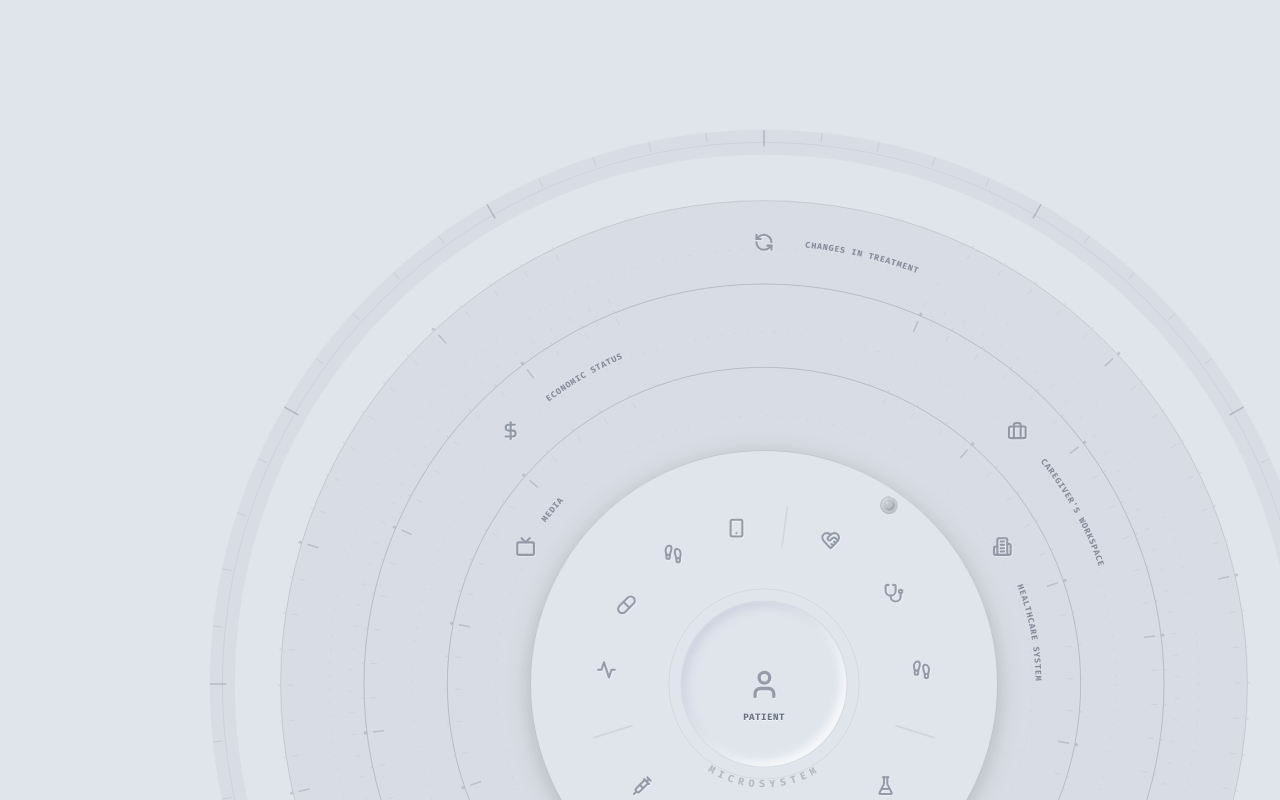
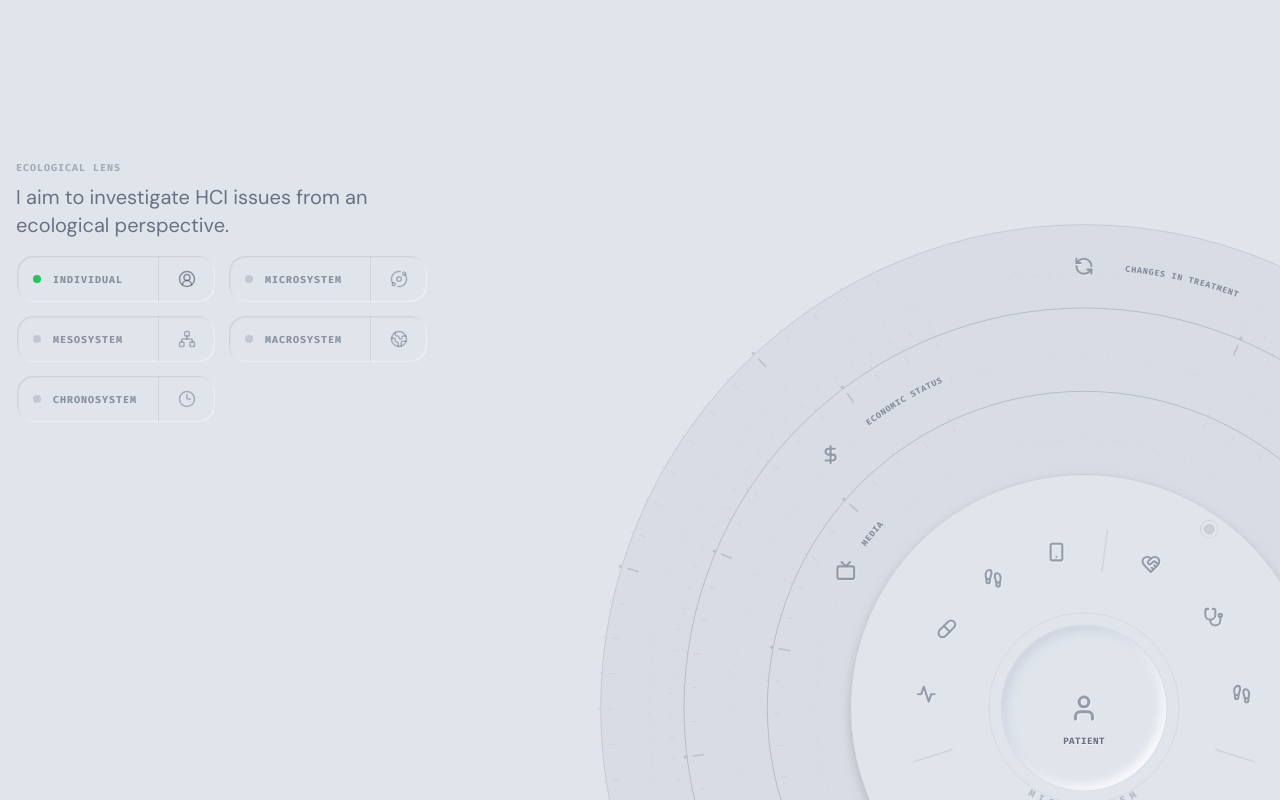
Before and after one commit to KefanXu/KefanXu_Web, a React (Vite) app: page / in a window 1280 px wide. Shown: the part 2360-3160 px from the top of the page. Built offline with nearby package versions, Linux system fonts and the light colour scheme.

Commit message:
Update assets and components for new build
Replaced old CSS and JS asset files with new versions in the dist/assets directory. Updated index.html to reference the new asset files. Made changes to EcologicalDiagram.tsx and Research.tsx components, likely to support the new build or features.

```diff
--- a/src/components/EcologicalDiagram.tsx
+++ b/src/components/EcologicalDiagram.tsx
@@ -1,5 +1,5 @@
-import React, { useEffect, useRef, useState } from 'react';
-import { motion, useMotionValue, useSpring, animate } from 'framer-motion';
+import React, { useEffect, useRef } from 'react';
+import { motion, useMotionValue, animate } from 'framer-motion';
 import {
   User, Briefcase, Smartphone, Footprints, Pill, Activity,
   Globe, Syringe, Clock, Apple, FlaskConical, HeartHandshake,
@@ -43,30 +43,61 @@ const RingLayer: React.FC<{
   svgRef: React.RefObject<SVGSVGElement>;
   svgSize: number;
 }> = ({ layer, index, svgRef, svgSize }) => {
+  // During drag we update rotation directly (no spring) for Safari performance.
+  // On release we animate back to 0 with a spring.
   const rotation = useMotionValue(0);
   const springConfig = { damping: 25, stiffness: 120, mass: 0.8 };
-  const smoothRotation = useSpring(rotation, springConfig);
   const lastAngle = useRef(0);
   const isDraggingRef = useRef(false);
   const activePointerIdRef = useRef<number | null>(null);
-  const [renderRotation, setRenderRotation] = useState(0);
+  const groupRef = useRef<SVGGElement | null>(null);
+  const rafRef = useRef<number | null>(null);
+  const pendingRotationRef = useRef(0);
+  const centerXRef = useRef<number | null>(null);
+  const centerYRef = useRef<number | null>(null);
+  const springAnimRef = useRef<ReturnType<typeof animate> | null>(null);
   const isRaisedRing = layer.name === 'MICROSYSTEM';
 
-  // Render rotation via a real SVG transform attribute.
-  // This avoids Framer's SVG/CSS transform edge cases that can break dragging
-  // and cause the microsystem ring to appear detached under scaling.
+  // PERF (Safari): avoid React re-render on every frame while dragging.
+  // We update the SVG transform attribute directly in rAF.
   useEffect(() => {
-    const unsubscribe = smoothRotation.on('change', (v) => setRenderRotation(v));
-    return unsubscribe;
-  }, [smoothRotation]);
+    const apply = () => {
+      rafRef.current = null;
+      if (!groupRef.current) return;
+      groupRef.current.setAttribute('transform', `rotate(${pendingRotationRef.current} ${cx} ${cy})`);
+    };
+
+    const unsubscribe = rotation.on('change', (v) => {
+      pendingRotationRef.current = v;
+      if (rafRef.current != null) return;
+      rafRef.current = requestAnimationFrame(apply);
+    });
+
+    // Set initial transform
+    pendingRotationRef.current = rotation.get();
+    if (groupRef.current) {
+      groupRef.current.setAttribute('transform', `rotate(${pendingRotationRef.current} ${cx} ${cy})`);
+    }
+
+    return () => {
+      unsubscribe();
+      if (rafRef.current != null) cancelAnimationFrame(rafRef.current);
+      rafRef.current = null;
+    };
+  }, [rotation]);
 
   // Angular Drag Logic
   const getAngle = (event: MouseEvent | TouchEvent | PointerEvent) => {
+    // Use cached center during drag (Safari perf)
+    let centerX = centerXRef.current;
+    let centerY = centerYRef.current;
+    if (centerX == null || centerY == null) {
       if (!svgRef.current) return 0;
       const rect = svgRef.current.getBoundingClientRect();
       // Map SVG user-space center (cx, cy) into screen coordinates
-    const centerX = rect.left + (cx / svgSize) * rect.width;
-    const centerY = rect.top + (cy / svgSize) * rect.height;
+      centerX = rect.left + (cx / svgSize) * rect.width;
+      centerY = rect.top + (cy / svgSize) * rect.height;
+    }
 
     const clientX = (event as any).clientX || (event as any).touches?.[0].clientX;
     const clientY = (event as any).clientY || (event as any).touches?.[0].clientY;
@@ -84,6 +115,18 @@ const RingLayer: React.FC<{
     (e.currentTarget as SVGGElement).setPointerCapture(e.pointerId);
     isDraggingRef.current = true;
     activePointerIdRef.current = e.pointerId;
+
+    // Stop any spring-back animation currently running
+    springAnimRef.current?.stop?.();
+    springAnimRef.current = null;
+
+    // Cache center point for duration of drag
+    if (svgRef.current) {
+      const rect = svgRef.current.getBoundingClientRect();
+      centerXRef.current = rect.left + (cx / svgSize) * rect.width;
+      centerYRef.current = rect.top + (cy / svgSize) * rect.height;
+    }
+
     lastAngle.current = getAngle(e.nativeEvent);
   };
 
@@ -105,7 +148,9 @@ const RingLayer: React.FC<{
     if (activePointerIdRef.current !== pointerId) return;
     isDraggingRef.current = false;
     activePointerIdRef.current = null;
-    animate(rotation, 0, { type: 'spring', ...springConfig });
+    centerXRef.current = null;
+    centerYRef.current = null;
+    springAnimRef.current = animate(rotation, 0, { type: 'spring', ...springConfig });
   };
 
   const handlePointerUp: React.PointerEventHandler<SVGGElement> = (e) => {
@@ -123,41 +168,47 @@ const RingLayer: React.FC<{
   const renderMicroLed = () => {
     if (layer.name !== 'MICROSYSTEM') return null;
 
-    // Sunken “socket” indicator (Safari-safe: gradient + strokes, no complex filters)
+    // Sunken “socket” indicator (recessed circle)
     const a = 305;
     const p = getPos(a, layer.radius + layer.width / 2 - 18);
 
     return (
       <g pointerEvents="none">
-        {/* Main recess */}
-        <circle cx={p.x} cy={p.y} r={10.5} fill="url(#socketGrad)" />
-        {/* Inner bed */}
-        <circle cx={p.x} cy={p.y} r={6.7} fill="url(#socketInnerGrad)" opacity={0.95} />
-        {/* Highlight rim (top-left) */}
+        <circle
+          cx={p.x}
+          cy={p.y}
+          r={10.5}
+          className="fill-bg-light dark:fill-bg-dark"
+          filter="url(#inset-recess)"
+        />
+        {/* Darker inner bed (adds depth) */}
+        <circle
+          cx={p.x}
+          cy={p.y}
+          r={6.6}
+          className="fill-black/10 dark:fill-black/55"
+          opacity={0.9}
+        />
+        {/* Inner highlight ring */}
+        <circle
+          cx={p.x}
+          cy={p.y}
+          r={8.2}
+          fill="none"
+          stroke="currentColor"
+          strokeWidth="1"
+          className="text-white/25 dark:text-white/10"
+          opacity={0.55}
+        />
+        {/* Subtle rim */}
         <circle
           cx={p.x}
           cy={p.y}
           r={10.5}
           fill="none"
-          stroke="rgba(255,255,255,0.35)"
+          stroke="currentColor"
           strokeWidth="1"
-          strokeDasharray="42 999"
-          strokeLinecap="round"
-          transform={`rotate(225 ${p.x} ${p.y})`}
-          opacity={0.6}
-        />
-        {/* Shadow rim (bottom-right) */}
-        <circle
-          cx={p.x}
-          cy={p.y}
-          r={10.5}
-          fill="none"
-          stroke="rgba(0,0,0,0.22)"
-          strokeWidth="1"
-          strokeDasharray="42 999"
-          strokeLinecap="round"
-          transform={`rotate(45 ${p.x} ${p.y})`}
-          opacity={0.55}
+          className="text-text-light/10 dark:text-text-dark/10"
         />
       </g>
     );
@@ -277,7 +328,8 @@ const RingLayer: React.FC<{
 
   return (
     <g
-      transform={`rotate(${renderRotation} ${cx} ${cy})`}
+      ref={groupRef}
+      transform={`rotate(0 ${cx} ${cy})`}
       style={{ touchAction: 'none' }}
       onPointerDown={handlePointerDown}
       onPointerMove={handlePointerMove}
@@ -308,11 +360,7 @@ const RingLayer: React.FC<{
             ? 'stroke-bg-light dark:stroke-bg-dark'
             : 'stroke-text-light/5 dark:stroke-text-dark/5'
         }`}
-        style={
-          isRaisedRing
-            ? { filter: `drop-shadow(0px 6px 14px rgba(0,0,0,0.18))` }
-            : undefined
-        }
+        filter={isRaisedRing ? 'url(#ring-raised-shadow)' : undefined}
       />
 
       {/* Flat rings: add subtle engraved boundaries (vault-dial feel) */}
@@ -486,17 +534,16 @@ const RingLayer: React.FC<{
                 </g>
               )}
 
-              {/* Icon */}
-              <foreignObject x={x - 20} y={y - 20} width={40} height={40} className="overflow-visible pointer-events-none">
-                <div className="w-full h-full flex items-center justify-center">
-                  <div
+              {/* Icon (Safari-safe: avoid foreignObject inside transformed SVG) */}
+              <g transform={`translate(${x - 12}, ${y - 12})`} className="pointer-events-none">
+                <el.icon
+                  width={24}
+                  height={24}
+                  strokeWidth={2.5}
                   className="text-text-light dark:text-text-dark opacity-50 group-hover:text-blue-500 dark:group-hover:text-blue-400 group-hover:opacity-100 transition-all duration-300"
                   style={{ filter: 'drop-shadow(1px 1px 0px rgba(255,255,255,0.8))' }}
-                  >
-                    <el.icon size={24} strokeWidth={2.5} />
-                  </div>
-                </div>
-              </foreignObject>
+                />
+              </g>
 
               {/* Hit Area - Transparent Circle for Hover */}
               <circle cx={x} cy={y} r={35} fill="transparent" className="pointer-events-auto cursor-pointer" />
@@ -586,71 +633,81 @@ export const EcologicalDiagram: React.FC = () => {
         className="relative flex-none scale-75 md:scale-90 lg:scale-100 origin-right"
         style={{ width: 1000, height: 1000 }}
       >
-        <svg ref={svgRef} viewBox={`0 0 ${svgSize} ${svgSize}`} className="w-full h-full font-sans select-none overflow-visible">
+        {/* Safari can clip SVG content outside the viewBox unless overflow is set via SVG attribute. */}
+        <svg
+          ref={svgRef}
+          viewBox={`0 0 ${svgSize} ${svgSize}`}
+          overflow="visible"
+          className="w-full h-full font-sans select-none overflow-visible"
+        >
           <defs>
             <pattern id="grid-pattern" x="0" y="0" width="40" height="40" patternUnits="userSpaceOnUse">
               <path d="M 40 0 L 0 0 0 40" fill="none" stroke="currentColor" strokeWidth="0.5" className="text-text-light/5 dark:text-text-dark/5" />
             </pattern>
-            {/* Safari-safe recessed socket gradients */}
-            <radialGradient id="socketGrad" cx="35%" cy="35%" r="75%">
-              <stop offset="0%" stopColor="#D6DBE2" />
-              <stop offset="55%" stopColor="#C6CBD3" />
-              <stop offset="100%" stopColor="#B8BDC6" />
-            </radialGradient>
-            <radialGradient id="socketInnerGrad" cx="30%" cy="30%" r="80%">
-              <stop offset="0%" stopColor="rgba(255,255,255,0.30)" />
-              <stop offset="45%" stopColor="rgba(0,0,0,0.06)" />
-              <stop offset="100%" stopColor="rgba(0,0,0,0.22)" />
-            </radialGradient>
+            {/* Recessed “socket” effect for microsystem indicator */}
+            <filter id="inset-recess" x="-140%" y="-140%" width="280%" height="280%">
+              {/* Dark inset (bottom-right) */}
+              <feOffset in="SourceAlpha" dx="3" dy="3" result="off1" />
+              <feGaussianBlur in="off1" stdDeviation="2.4" result="blur1" />
+              <feComposite in="blur1" in2="SourceAlpha" operator="arithmetic" k2="-1" k3="1" result="inset1" />
+              <feColorMatrix
+                in="inset1"
+                type="matrix"
+                values="
+                  0 0 0 0 0
+                  0 0 0 0 0
+                  0 0 0 0 0
+                  0 0 0 0.48 0
+                "
+                result="shadow1"
+              />
+
+              {/* Light inset highlight (top-left) */}
+              <feOffset in="SourceAlpha" dx="-3" dy="-3" result="off2" />
+              <feGaussianBlur in="off2" stdDeviation="2.4" result="blur2" />
+              <feComposite in="blur2" in2="SourceAlpha" operator="arithmetic" k2="-1" k3="1" result="inset2" />
+              <feColorMatrix
+                in="inset2"
+                type="matrix"
+                values="
+                  0 0 0 0 1
+                  0 0 0 0 1
+                  0 0 0 0 1
+                  0 0 0 0.24 0
+                "
+                result="highlight"
+              />
+
+              <feMerge>
+                <feMergeNode in="shadow1" />
+                <feMergeNode in="highlight" />
+                <feMergeNode in="SourceGraphic" />
+              </feMerge>
+            </filter>
+
+            {/* Raised ring shadow (Safari-safe replacement for CSS drop-shadow) */}
+            <filter id="ring-raised-shadow" x="-30%" y="-30%" width="160%" height="160%">
+              <feGaussianBlur in="SourceAlpha" stdDeviation="7" result="blur" />
+              <feOffset in="blur" dx="0" dy="6" result="offsetBlur" />
+              <feColorMatrix
+                in="offsetBlur"
+                type="matrix"
+                values="
+                  0 0 0 0 0
+                  0 0 0 0 0
+                  0 0 0 0 0
+                  0 0 0 0.18 0
+                "
+                result="shadow"
+              />
+              <feMerge>
+                <feMergeNode in="shadow" />
+                <feMergeNode in="SourceGraphic" />
+              </feMerge>
+            </filter>
           </defs>
 
           <rect x="0" y="0" width={svgSize} height={svgSize} fill="url(#grid-pattern)" className="opacity-50" />
-
-          {/* Vault dial bezel + tick marks (static scale) */}
-          <g pointerEvents="none">
-            {/* Outer bezel (subtle, matches neumorphism) */}
-            <circle
-              cx={cx}
-              cy={cy}
-              r={rChrono + 120}
-              fill="none"
-              stroke="currentColor"
-              strokeWidth="30"
-              className="text-text-light/5 dark:text-text-dark/5"
-            />
-            <circle
-              cx={cx}
-              cy={cy}
-              r={rChrono + 120}
-              fill="none"
-              stroke="currentColor"
-              strokeWidth="1"
-              className="text-text-light/10 dark:text-text-dark/10"
-            />
-
-            {/* Tick marks */}
-            {Array.from({ length: 60 }).map((_, i) => {
-              const a = i * 6;
-              const isMajor = i % 5 === 0;
-              const rOuter = rChrono + 120 + 14;
-              const rInner = rOuter - (isMajor ? 18 : 10);
-              const start = getPos(a, rInner);
-              const end = getPos(a, rOuter);
-              return (
-                <line
-                  key={`tick-${i}`}
-                  x1={start.x}
-                  y1={start.y}
-                  x2={end.x}
-                  y2={end.y}
-                  stroke="currentColor"
-                  strokeWidth={isMajor ? 2 : 1}
-                  strokeLinecap="round"
-                  className={isMajor ? 'text-text-light/25 dark:text-text-dark/25' : 'text-text-light/15 dark:text-text-dark/15'}
-                />
-              );
-            })}
-          </g>
 
           {/* Render Layers Outer to Inner for Pyramid Stacking */}
           {layers.slice().reverse().map((layer, i) => (
@@ -659,28 +716,29 @@ export const EcologicalDiagram: React.FC = () => {
 
           {/* Center Group (Patient) */}
           <g>
+            {/* Center surface (restored neumorphism). Safari-safe by using XHTML namespace. */}
             <foreignObject x={cx - 100} y={cy - 100} width={200} height={200}>
-               <div className="w-full h-full rounded-full flex items-center justify-center
+              <div
+                {...({ xmlns: 'http://www.w3.org/1999/xhtml' } as any)}
+                className="w-full h-full rounded-full flex items-center justify-center
                    bg-bg-light dark:bg-bg-dark
                    shadow-[inset_6px_6px_12px_rgba(163,177,198,0.3),inset_-6px_-6px_12px_rgba(255,255,255,0.8)]
                    dark:shadow-[inset_6px_6px_12px_rgba(0,0,0,0.6),inset_-6px_-6px_12px_rgba(255,255,255,0.05)]
                    border border-text-light/5 dark:border-text-dark/5"
-               >
-               </div>
+              />
             </foreignObject>
 
             {centerElements.map((el, i) => (
               <g key={i} transform={`translate(${cx + el.x}, ${cy + el.y})`}>
-                 <foreignObject x={-el.size/2} y={-el.size/2} width={el.size} height={el.size} className="overflow-visible pointer-events-none">
-                    <div className={`w-full h-full flex items-center justify-center ${i === 0 ? 'scale-110' : 'scale-100'}`}>
-                      <div
+                 <g transform={`translate(${-((el.size * 0.7) / 2)}, ${-((el.size * 0.7) / 2)})`} className="pointer-events-none">
+                   <el.icon
+                     width={el.size * 0.7}
+                     height={el.size * 0.7}
+                     strokeWidth={2.5}
                      className="text-text-light dark:text-text-dark opacity-50"
                      style={{ filter: 'drop-shadow(1px 1px 0px rgba(255,255,255,0.8))' }}
-                      >
-                        <el.icon size={el.size * 0.7} strokeWidth={2.5} />
-                      </div>
-                    </div>
-                 </foreignObject>
+                   />
+                 </g>
                  <text y={el.size/2 + 18} textAnchor="middle" className="text-[11px] font-bold fill-text-light dark:fill-text-dark uppercase tracking-wider opacity-80" style={{ textShadow: '0 1px 0 rgba(255,255,255,0.8)' }}>
                    {el.label}
                  </text>
--- a/src/components/Research.tsx
+++ b/src/components/Research.tsx
@@ -5,12 +5,26 @@ import { NeuButton } from './NeuButton';
 import { TiltCard } from './TiltCard';
 import { EcologicalDiagram } from './EcologicalDiagram';
 import { publications, Publication } from '../data/portfolio';
-import { FileText, X, User, Tag, Database, Search, ChevronRight } from 'lucide-react';
+import {
+  FileText,
+  X,
+  User,
+  Tag,
+  Database,
+  Search,
+  ChevronRight,
+  UserCircle2,
+  Orbit,
+  Network,
+  Globe2,
+  Clock3,
+} from 'lucide-react';
 import { AnimatePresence, motion } from 'framer-motion';
 
 export const Research: React.FC = () => {
   const [searchTerm, setSearchTerm] = useState('');
   const [selectedPub, setSelectedPub] = useState<Publication | null>(null);
+  const [activeSystem, setActiveSystem] = useState<'Individual' | 'Microsystem' | 'Mesosystem' | 'Macrosystem' | 'Chronosystem'>('Individual');
 
   const filteredPubs = publications.filter(pub =>
     pub.title.toLowerCase().includes(searchTerm.toLowerCase()) ||
@@ -21,9 +35,77 @@ export const Research: React.FC = () => {
     <div className="space-y-12 max-w-7xl mx-auto">
 
       {/* Ecological Diagram Section - Above Publications */}
-      <div className="w-full -mr-4 md:-mr-12 lg:-mr-24 mb-16 flex justify-end">
-        <div className="w-full max-w-[120%] flex justify-end">
-          <EcologicalDiagram />
+      <div className="mb-16">
+        <div className="w-full flex flex-col lg:flex-row items-start justify-between gap-10 lg:gap-12 py-6">
+          {/* Left controls */}
+          <div className="shrink-0">
+            <div className="mb-4 max-w-sm">
+              <h3 className="text-[10px] font-bold uppercase tracking-widest text-text-light/40 dark:text-text-dark/40 mb-2 font-mono">
+                Ecological Lens
+              </h3>
+              <p className="text-lg md:text-xl leading-relaxed text-text-light/80 dark:text-text-dark/80 font-display">
+                I aim to investigate HCI issues from an ecological perspective.
+              </p>
+            </div>
+
+            <div className="flex flex-wrap gap-3 max-w-[520px]">
+              {(['Individual', 'Microsystem', 'Mesosystem', 'Macrosystem', 'Chronosystem'] as const).map((label) => {
+                const isActive = activeSystem === label;
+                const Icon =
+                  label === 'Individual'
+                    ? UserCircle2
+                    : label === 'Microsystem'
+                      ? Orbit
+                      : label === 'Mesosystem'
+                        ? Network
+                        : label === 'Macrosystem'
+                          ? Globe2
+                          : Clock3;
+                return (
+                  <button key={label} type="button" onClick={() => setActiveSystem(label)} className="group select-none">
+                    <div
+                      className={`relative h-12 w-[200px] rounded-2xl bg-bg-light dark:bg-bg-dark
+                        border border-transparent
+                        flex items-center overflow-hidden transition-colors`}
+                    >
+                      {/* Engraved border only (plain surface) */}
+                      <div
+                        className="absolute inset-0 rounded-2xl pointer-events-none
+                          shadow-[inset_1px_1px_2px_rgba(0,0,0,0.10),inset_-1px_-1px_2px_rgba(255,255,255,0.55)]
+                          dark:shadow-[inset_1px_1px_2px_rgba(0,0,0,0.55),inset_-1px_-1px_2px_rgba(255,255,255,0.06)]"
+                      />
+
+                      {/* Left segment */}
+                      <div className="relative z-10 flex-1 h-full flex items-center gap-3 pl-4">
+                        <span className={`w-2 h-2 rounded-full ${isActive ? 'bg-green-500' : 'bg-text-light/20 dark:bg-text-dark/20'}`} />
+                        <span className="text-[10px] font-bold uppercase tracking-widest text-text-light/60 dark:text-text-dark/60">
+                          {label}
+                        </span>
+                      </div>
+
+                      {/* Divider */}
+                      <div className="relative z-10 h-full w-px bg-text-light/10 dark:bg-text-dark/10" />
+
+                      {/* Right segment */}
+                      <div className="relative z-10 w-14 h-full flex items-center justify-center">
+                        <Icon
+                          size={18}
+                          className={`transition-colors ${
+                            isActive ? 'text-text-light/60 dark:text-text-dark/60' : 'text-text-light/40 dark:text-text-dark/40'
+                          }`}
+                        />
+                      </div>
+                    </div>
+                  </button>
+                );
+              })}
+            </div>
+          </div>
+
+          {/* Right: Diagram (kept on right, but closer to controls) */}
+          <div className="flex-1 flex justify-end">
+            <EcologicalDiagram />
+          </div>
         </div>
       </div>
 
```
Also changed, not shown: 5 other files (tests, documents, lock files or other folders). Lines whose indentation alone changed are shown as unchanged.
